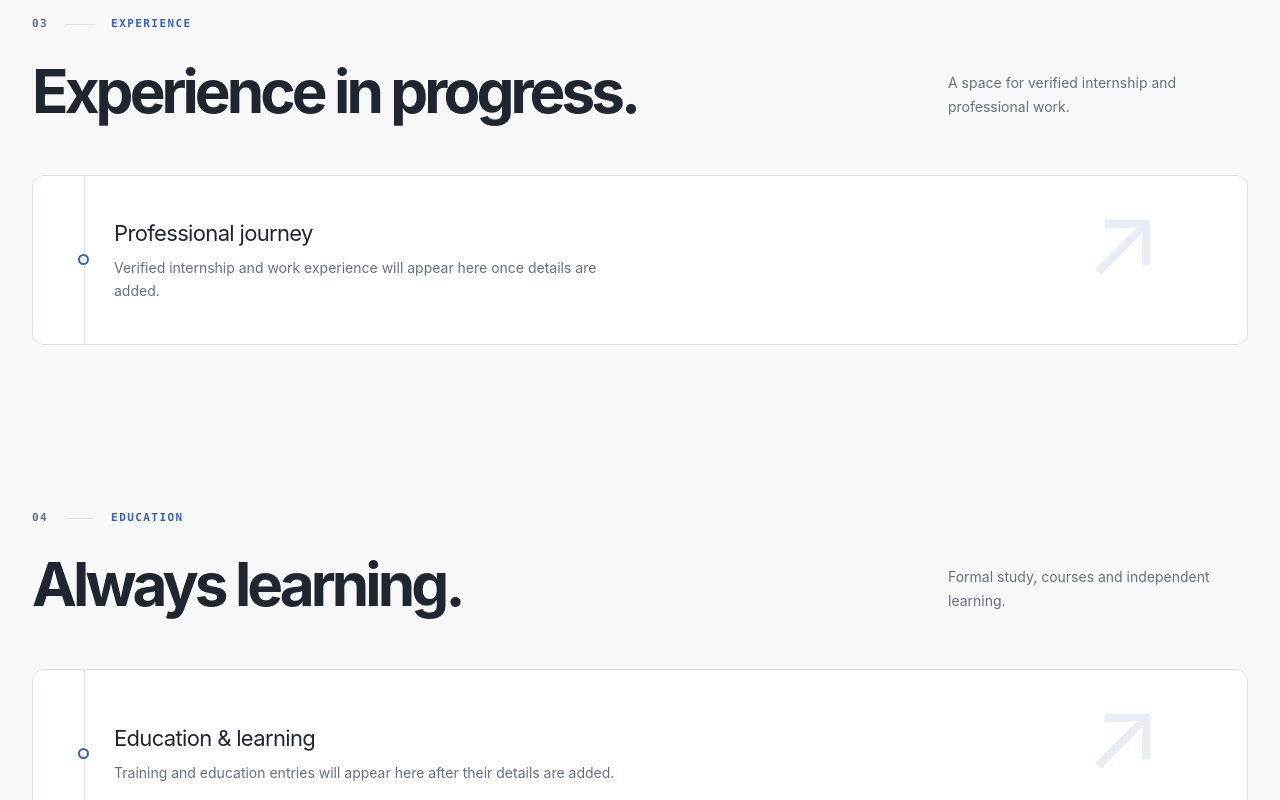
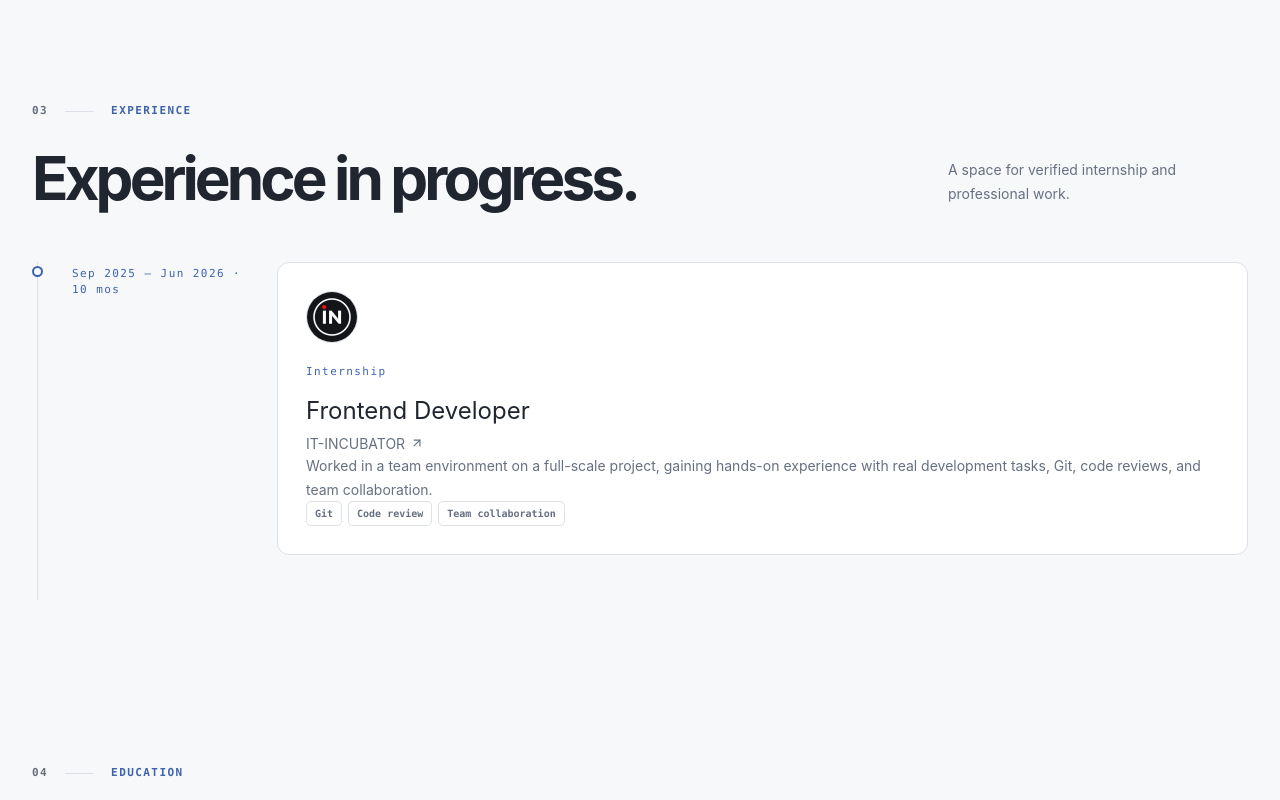
Before and after one commit to makishima44/makishima44.github.io, a React (Vite) app: page / in a window 1280 px wide. Shown: the part 2744-3544 px from the top of the page. Built offline with nearby package versions, Linux system fonts and the light colour scheme.

Commit message:
Add internship and backend skills

```diff
--- a/src/components/Timeline.tsx
+++ b/src/components/Timeline.tsx
@@ -5,5 +5,5 @@ import type { TimelineItem } from '../data/content'
 export function Timeline({items,emptyTitle,emptyText}:{items:TimelineItem[];emptyTitle:string;emptyText:string}) {
   const {i18n}=useTranslation(); const lang=i18n.language as 'en'|'ru'; const reduced=useReducedMotion()
   if(!items.length) return <div className="timeline-empty"><span className="timeline-dot"/><div><h3>{emptyTitle}</h3><p>{emptyText}</p></div><span className="timeline-empty-art" aria-hidden="true">↗</span></div>
-  return <div className="timeline">{items.map((item,i)=><motion.article className="timeline-item" key={item.id} initial={reduced?false:{opacity:0,y:16}} whileInView={{opacity:1,y:0}} viewport={{once:true}} transition={{duration:.45,delay:i*.08}}><span className="timeline-dot"/><div className="timeline-date">{item.period[lang]}</div><div className="timeline-content"><span className="timeline-type">{item.kind?.[lang]}</span><h3>{item.role[lang]}</h3><div className="timeline-org">{item.url?<a href={item.url} target="_blank" rel="noopener noreferrer">{item.organization}<ArrowUpRight size={14}/></a>:item.organization}</div><p>{item.description[lang]}</p><ul>{item.achievements.map((a,j)=><li key={j}>{a[lang]}</li>)}</ul><div className="tags">{item.technologies.map(tech=><span key={tech}>{tech}</span>)}</div></div></motion.article>)}</div>
+  return <div className="timeline">{items.map((item,i)=><motion.article className="timeline-item" key={item.id} initial={reduced?false:{opacity:0,y:16}} whileInView={{opacity:1,y:0}} viewport={{once:true}} transition={{duration:.45,delay:i*.08}}><span className="timeline-dot"/><div className="timeline-date">{item.period[lang]}</div><div className="timeline-content">{item.image&&<img className="timeline-logo" src={item.image} alt={item.organization+' logo'} width="52" height="52" loading="lazy" />}<span className="timeline-type">{item.kind?.[lang]}</span><h3>{item.role[lang]}</h3><div className="timeline-org">{item.url?<a href={item.url} target="_blank" rel="noopener noreferrer">{item.organization}<ArrowUpRight size={14}/></a>:item.organization}</div><p>{item.description[lang]}</p>{item.achievements.length>0&&<ul>{item.achievements.map((a,j)=><li key={j}>{a[lang]}</li>)}</ul>}<div className="tags">{item.technologies.map(tech=><span key={tech}>{tech}</span>)}</div></div></motion.article>)}</div>
 }
--- a/src/data/content.ts
+++ b/src/data/content.ts
@@ -5,7 +5,7 @@ export type Project = {
 }
 export type TimelineItem = {
   id: string; organization: string; role: Localized; period: Localized; kind?: Localized;
-  description: Localized; technologies: string[]; achievements: Localized[]; url?: string
+  description: Localized; technologies: string[]; achievements: Localized[]; url?: string; image?: string
 }
 export type Certificate = { id: string; title: Localized; issuer: string; date: Localized; file: string; image?: string; verifyUrl?: string }
 export type Profile = { name: Localized; portrait: string; email: string; github: string; linkedin: string; telegram: string; codewars: string; cv: string }
@@ -24,7 +24,21 @@ export const profile: Profile = {
 }
 
 // Add only verified internship and education entries here.
-export const experience: TimelineItem[] = []
+export const experience: TimelineItem[] = [{
+  id:'it-incubator-internship',
+  organization:'IT-INCUBATOR',
+  role:{en:'Frontend Developer',ru:'Frontend-разработчик'},
+  period:{en:'Sep 2025 – Jun 2026 · 10 mos',ru:'Сентябрь 2025 – июнь 2026 · 10 месяцев'},
+  kind:{en:'Internship',ru:'Стажировка'},
+  description:{
+    en:'Worked in a team environment on a full-scale project, gaining hands-on experience with real development tasks, Git, code reviews, and team collaboration.',
+    ru:'Работал в команде над полноценным проектом: выполнял реальные задачи разработки, использовал Git, участвовал в проверке кода и командной работе.'
+  },
+  technologies:['Git','Code review','Team collaboration'],
+  achievements:[],
+  url:'https://www.linkedin.com/in/artur-shyshelau/edit/forms/position/3023942317/',
+  image:'/images/it-incubator.jpg'
+}]
 export const education: TimelineItem[] = []
 export const certificates: Certificate[] = []
 
--- a/src/data/skills.ts
+++ b/src/data/skills.ts
@@ -7,8 +7,8 @@ export const skills: SkillGroup[] = [
     {name:'JavaScript',icon:SiJavascript,color:'#F7DF1E'}, {name:'TypeScript',icon:SiTypescript,color:'#3178C6'},
     {name:'React',icon:SiReact,color:'#61DAFB'}, {name:'Next.js',icon:SiNextdotjs,color:'#d8dce5'},
     {name:'HTML5',icon:SiHtml5,color:'#E34F26'}, {name:'CSS3',icon:SiCss,color:'#1572B6'} ] },
-  { id:'libraries', items:[{name:'Redux Toolkit',icon:SiRedux,color:'#764ABC'},{name:'React Hook Form',icon:SiReacthookform,color:'#EC5990'},{name:'Zod',icon:SiZod,color:'#3E67B1'}] },
-  { id:'backend', items:[{name:'Firebase',icon:SiFirebase,color:'#FFCA28'},{name:'REST API Integration',color:'#6FA8FF'}] },
+  { id:'libraries', items:[{name:'Redux',icon:SiRedux,color:'#764ABC'},{name:'Redux Toolkit',icon:SiRedux,color:'#764ABC'},{name:'React Hook Form',icon:SiReacthookform,color:'#EC5990'},{name:'Zod',icon:SiZod,color:'#3E67B1'}] },
+  { id:'backend', items:[{name:'Node.js',color:'#83CD29'},{name:'Firebase',icon:SiFirebase,color:'#FFCA28'},{name:'REST API Integration',color:'#6FA8FF'}] },
   { id:'architecture', items:[{name:'Feature-Sliced Design',color:'#9B8AFB'}] },
   { id:'tools', items:[{name:'Git',icon:SiGit,color:'#F05032'},{name:'GitHub',icon:SiGithub,color:'#a5acba'},{name:'Figma',icon:SiFigma,color:'#F24E1E'},{name:'Storybook',icon:SiStorybook,color:'#FF4785'},{name:'Jira',icon:SiJira,color:'#0052CC'}] },
 ]
```
Also changed, not shown: public/images/it-incubator.jpg (added), src/styles.css.
